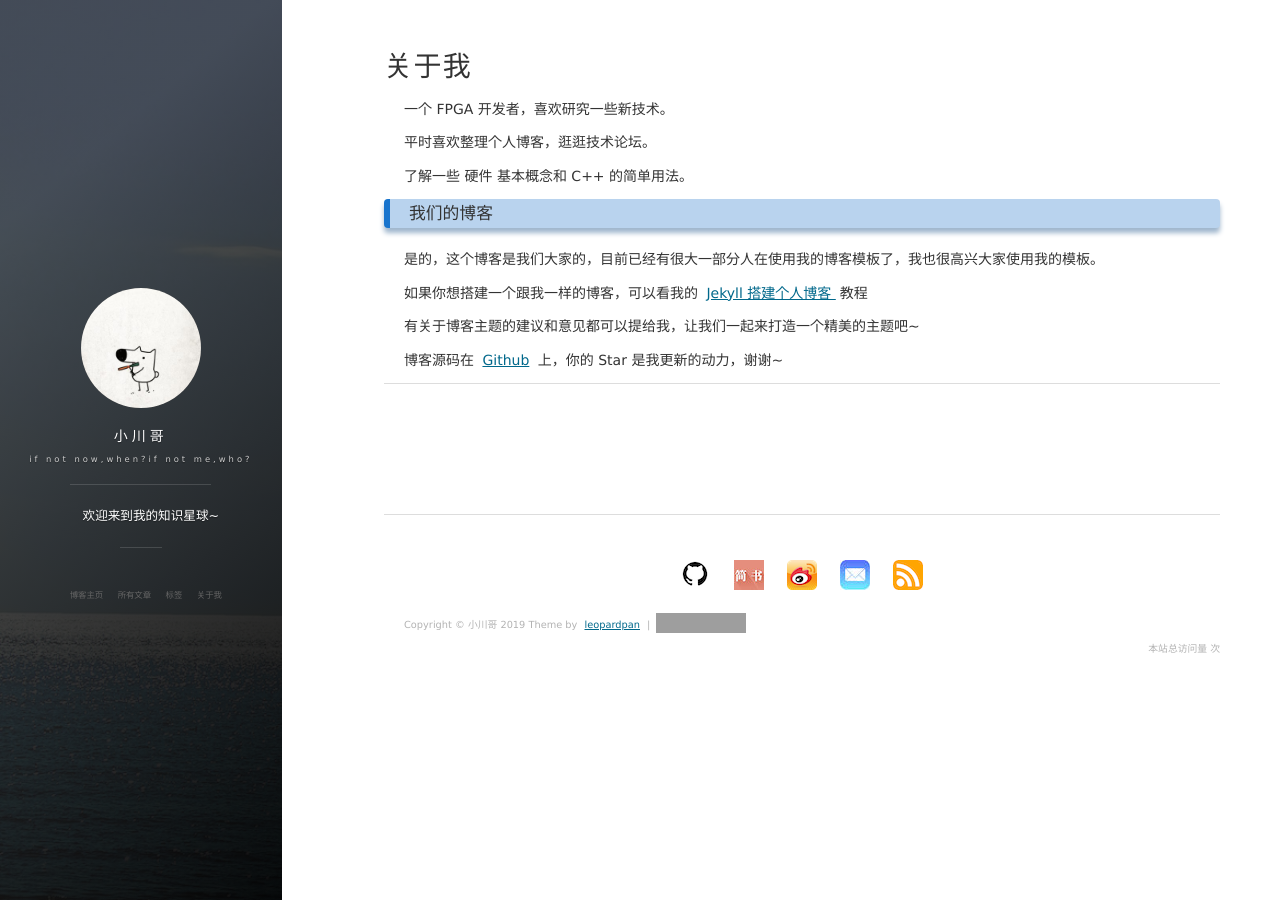
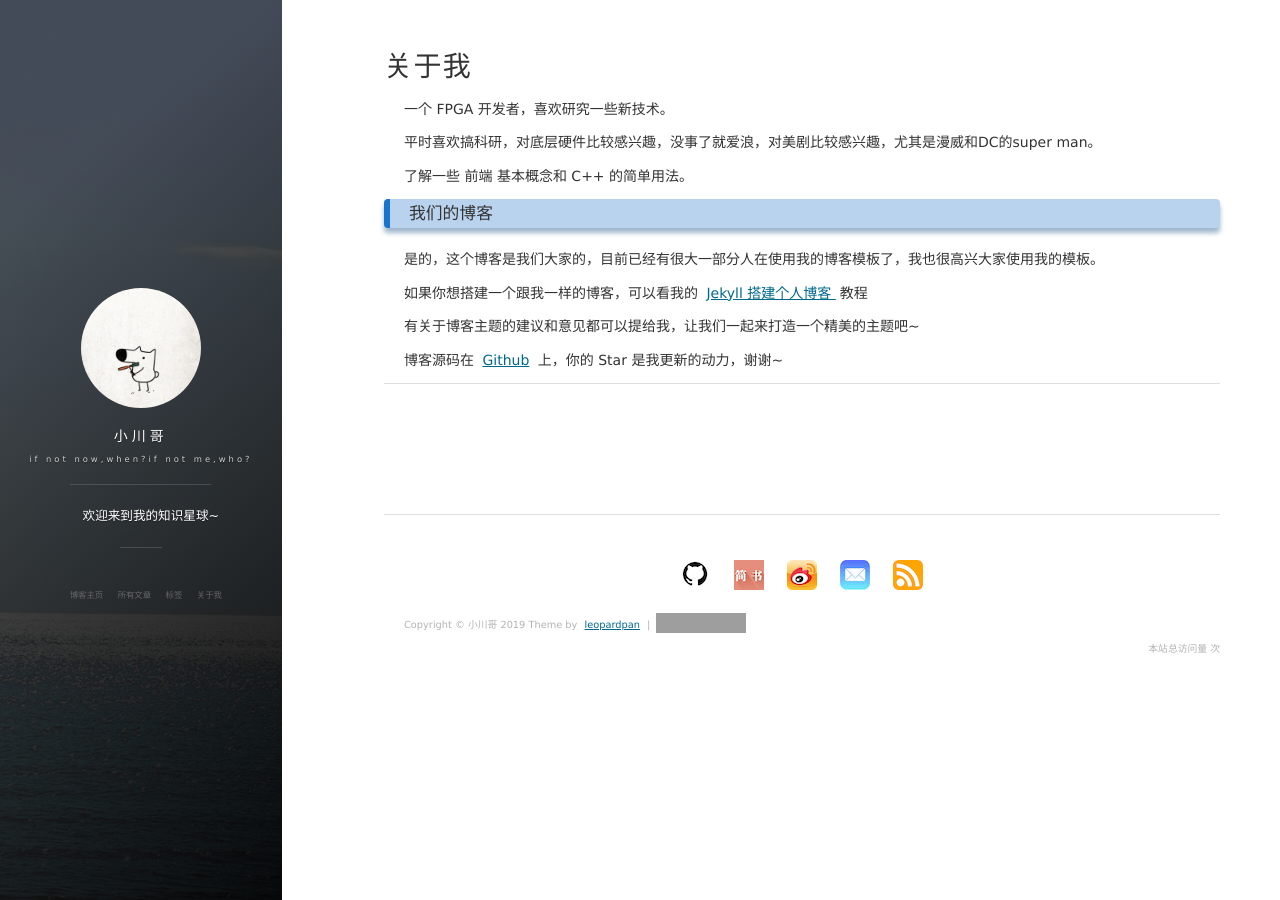
Before and after one commit to lcimage/lcimage.github.io, a Jekyll site: the page built from about.md, in a window 1280 px wide. Built offline with Jekyll 4.4.1, drawn with Linux system fonts in a browser that asks for light colours; nearby versions of some CDN libraries; comment, search, counter and statistics services are not loaded; grey boxes are pictures that could not be loaded.

Commit message:
Update about.md
lc

```diff
--- a/about.md
+++ b/about.md
@@ -5,9 +5,9 @@ title: 关于我
 
 一个 FPGA 开发者，喜欢研究一些新技术。
 <p>
-平时喜欢整理个人博客，逛逛技术论坛。
+平时喜欢搞科研，对底层硬件比较感兴趣，没事了就爱浪，对美剧比较感兴趣，尤其是漫威和DC的super man。
 <p>
-了解一些 硬件 基本概念和 C++ 的简单用法。
+了解一些 前端 基本概念和 C++ 的简单用法。
 
 <p>
 
```
